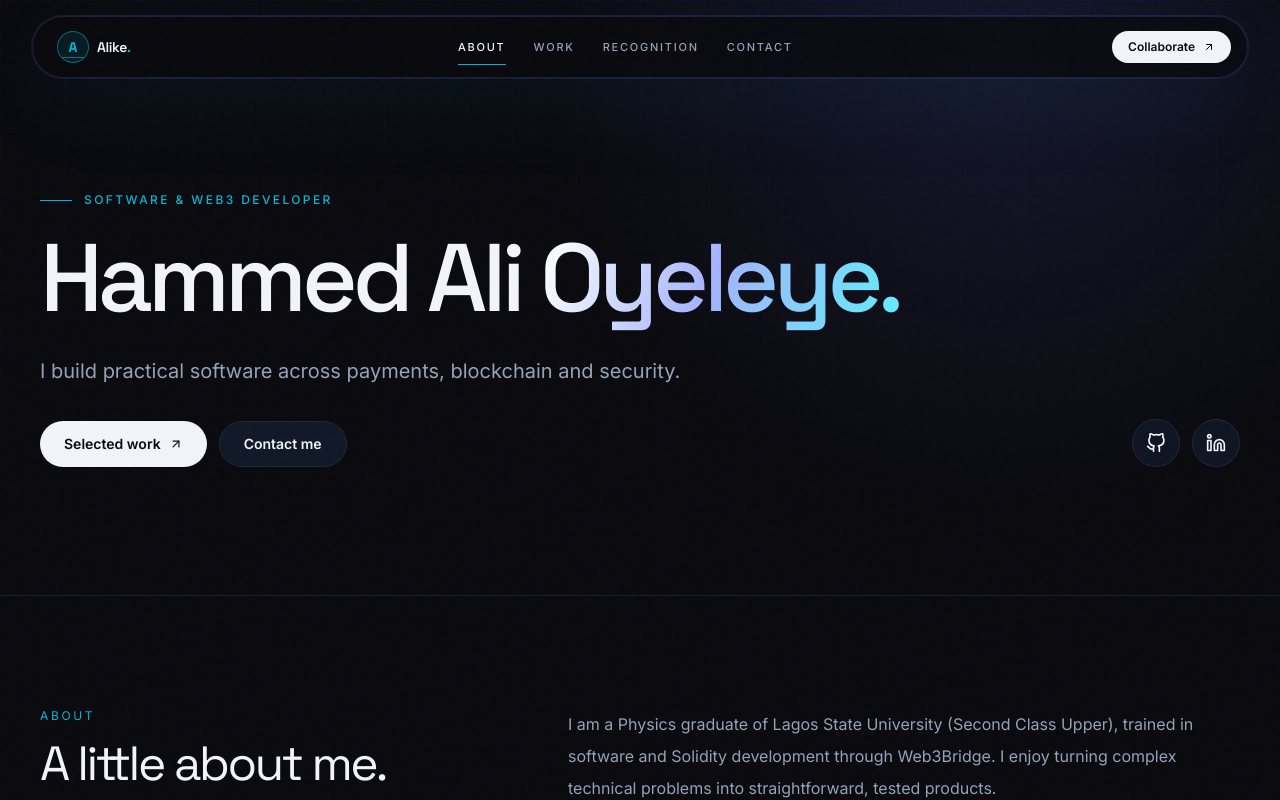
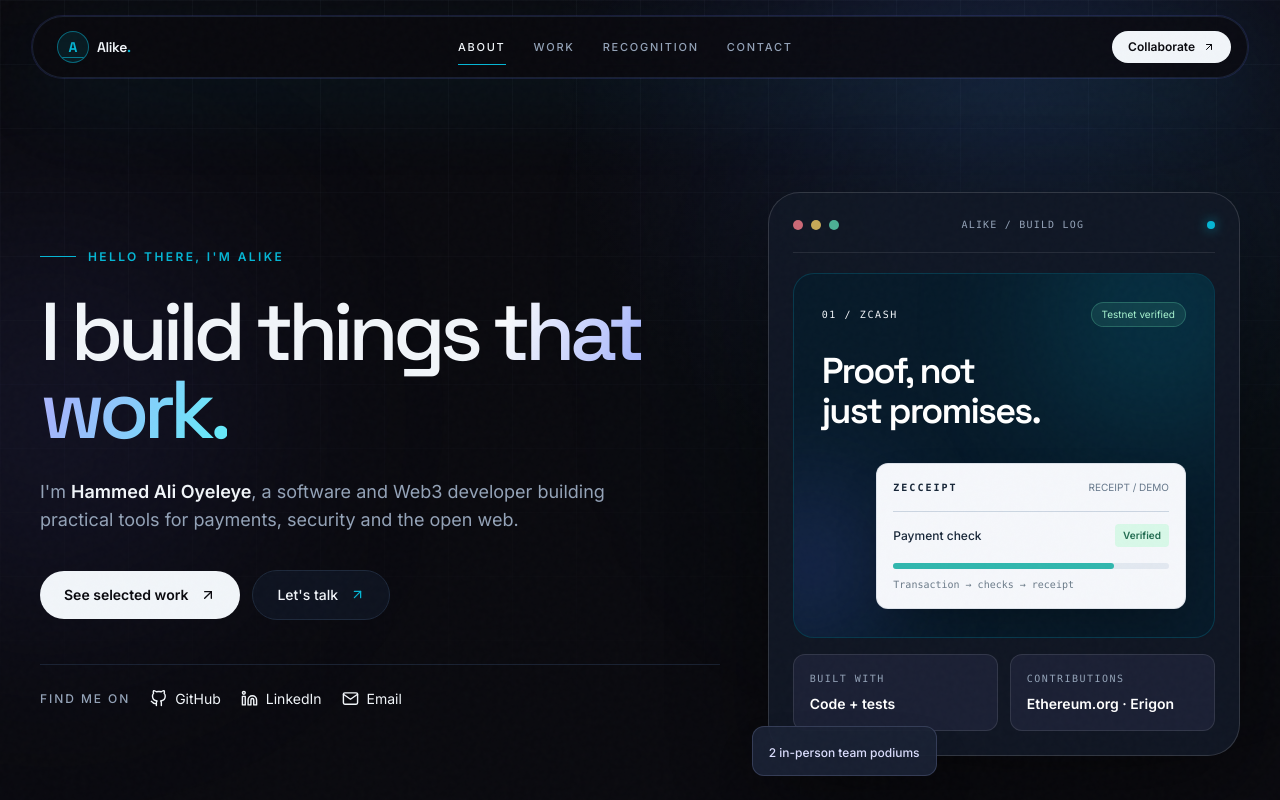
Before and after one commit to Alike001/alike-portfolio, a Next.js app: page / in a window 1280 px wide. Shown: the top 800 px of the page. Built offline with nearby package versions, Linux system fonts and the light colour scheme.

Commit message:
design: rebuild components/Hero.jsx with stronger visual hierarchy

```diff
--- a/components/Hero.jsx
+++ b/components/Hero.jsx
@@ -1,34 +1,108 @@
-import { FiArrowUpRight, FiGithub, FiLinkedin } from "react-icons/fi";
+"use client";
+
+import { motion } from "framer-motion";
+import { FiArrowDownRight, FiArrowUpRight, FiGithub, FiLinkedin, FiMail } from "react-icons/fi";
+
+const links = [
+  { name: "GitHub", href: "https://github.com/Alike001", icon: FiGithub },
+  { name: "LinkedIn", href: "https://www.linkedin.com/in/ali-hammed-9b5347255/", icon: FiLinkedin },
+  { name: "Email", href: "mailto:hammedoye10@gmail.com", icon: FiMail }
+];
+
+const reveal = {
+  hidden: { opacity: 0, y: 22 },
+  visible: { opacity: 1, y: 0 }
+};
 
 export default function Hero() {
   return (
-    <section id="top" className="relative overflow-hidden border-b border-line/70 pt-40 pb-24 sm:pt-48 sm:pb-32">
-      <div className="hero-grid pointer-events-none absolute inset-0 opacity-40" />
-      <div className="container-shell relative grid items-end gap-12 lg:grid-cols-[1.5fr_.5fr]">
-        <div className="max-w-4xl">
-          <p className="mb-6 flex items-center gap-3 text-xs font-medium uppercase tracking-[.2em] text-cyan">
-            <span className="h-px w-8 bg-cyan" />Software & Web3 developer
-          </p>
-          <h1 className="font-display text-[clamp(3.3rem,7.5vw,7rem)] font-medium leading-[.97] tracking-editorial text-cloud">
-            Hammed Ali <span className="text-gradient">Oyeleye.</span>
-          </h1>
-          <p className="mt-8 max-w-2xl text-base leading-8 text-muted sm:text-xl">
-            I build practical software across payments, blockchain and security.
-          </p>
-          <div className="mt-9 flex flex-wrap gap-3">
-            <a href="#projects" className="focus-ring inline-flex items-center gap-2 rounded-full bg-cloud px-6 py-3 text-sm font-semibold text-ink transition-transform hover:-translate-y-1">
-              Selected work <FiArrowUpRight />
+    <section id="top" className="hero-surface relative overflow-hidden border-b border-line/70 pt-36 sm:pt-44 lg:pt-48">
+      <div className="hero-grid pointer-events-none absolute inset-0 opacity-75" aria-hidden="true" />
+      <div className="pointer-events-none absolute -left-28 top-64 h-80 w-80 rounded-full bg-indigo/15 blur-[130px]" aria-hidden="true" />
+      <div className="pointer-events-none absolute right-0 top-10 h-[28rem] w-[28rem] rounded-full bg-cyan/10 blur-[140px]" aria-hidden="true" />
+
+      <div className="container-shell relative z-10 grid items-center gap-16 pb-20 lg:min-h-[650px] lg:grid-cols-[1.18fr_.82fr] lg:gap-12 lg:pb-28">
+        <motion.div initial="hidden" animate="visible" transition={{ staggerChildren: 0.1 }}>
+          <motion.p variants={reveal} transition={{ duration: .6 }} className="mb-7 inline-flex items-center gap-3 text-xs font-semibold uppercase tracking-[.2em] text-cyan">
+            <span className="h-px w-9 bg-cyan" /> Hello there, I&apos;m Alike
+          </motion.p>
+          <motion.h1 variants={reveal} transition={{ duration: .65 }} className="max-w-3xl font-display text-[clamp(3.55rem,6.4vw,6.7rem)] font-medium leading-[.96] tracking-[-.067em] text-cloud">
+            I build things <span className="text-gradient">that work.</span>
+          </motion.h1>
+          <motion.p variants={reveal} transition={{ duration: .65 }} className="mt-7 max-w-xl text-base leading-8 text-muted sm:text-lg">
+            I&apos;m <strong className="font-semibold text-cloud">Hammed Ali Oyeleye</strong>, a software and Web3 developer building practical tools for payments, security and the open web.
+          </motion.p>
+          <motion.div variants={reveal} transition={{ duration: .65 }} className="mt-9 flex flex-wrap items-center gap-3">
+            <a href="#projects" className="focus-ring inline-flex items-center gap-3 rounded-full bg-cloud px-6 py-3.5 text-sm font-semibold text-ink transition-transform duration-200 hover:-translate-y-1">
+              See selected work <FiArrowUpRight size={16} />
             </a>
-            <a href="#contact" className="focus-ring inline-flex items-center gap-2 rounded-full border border-line bg-card px-6 py-3 text-sm font-semibold text-cloud transition-colors hover:border-cyan/50">
-              Contact me
+            <a href="#contact" className="focus-ring inline-flex items-center gap-3 rounded-full border border-line bg-card/70 px-6 py-3.5 text-sm font-medium text-cloud transition-colors hover:border-cyan/50">
+              Let&apos;s talk <FiArrowUpRight size={15} className="text-cyan" />
             </a>
+          </motion.div>
+          <motion.div variants={reveal} transition={{ duration: .65 }} className="mt-11 flex flex-wrap items-center gap-5 border-t border-line/80 pt-6">
+            <span className="text-xs font-medium uppercase tracking-[.16em] text-muted">Find me on</span>
+            {links.map(({ name, href, icon: Icon }) => (
+              <a key={name} href={href} target={href.startsWith("mailto:") ? undefined : "_blank"} rel={href.startsWith("mailto:") ? undefined : "noreferrer"} aria-label={name}
+                className="focus-ring inline-flex items-center gap-2 text-sm text-cloud transition-colors hover:text-cyan">
+                <Icon size={17} /> {name}
+              </a>
+            ))}
+          </motion.div>
+        </motion.div>
+
+        <motion.div initial={{ opacity: 0, y: 20, rotate: -1 }} animate={{ opacity: 1, y: 0, rotate: 0 }} transition={{ duration: .9, delay: .2 }} className="relative mx-auto w-full max-w-[530px] lg:mr-0">
+          <div className="hero-display absolute -inset-4 rounded-[2.5rem] blur-3xl" aria-hidden="true" />
+          <div className="relative overflow-hidden rounded-[2rem] border border-white/[.14] bg-[#111825]/95 p-4 shadow-[0_28px_95px_rgba(0,0,0,.45)] sm:p-6">
+            <div className="flex items-center justify-between border-b border-white/[.09] pb-5">
+              <div className="flex items-center gap-2">
+                <span className="h-2.5 w-2.5 rounded-full bg-[#fa7e8b]/80" />
+                <span className="h-2.5 w-2.5 rounded-full bg-[#f6ce65]/80" />
+                <span className="h-2.5 w-2.5 rounded-full bg-[#5cd6b2]/80" />
+              </div>
+              <span className="font-mono text-[10px] tracking-[.12em] text-slate-400">ALIKE / BUILD LOG</span>
+              <span className="h-2 w-2 rounded-full bg-cyan shadow-[0_0_12px_rgba(6,182,212,.7)]" />
+            </div>
+
+            <div className="relative mt-5 overflow-hidden rounded-[1.3rem] border border-cyan/20 bg-[#071a29] p-5 sm:p-7">
+              <div className="absolute -right-16 -top-20 h-60 w-60 rounded-full bg-cyan/15 blur-3xl" aria-hidden="true"/>
+              <div className="absolute -left-14 bottom-0 h-36 w-36 rounded-full bg-indigo/25 blur-3xl" aria-hidden="true" />
+              <div className="relative">
+                <div className="flex items-center justify-between gap-2">
+                  <span className="font-mono text-[10px] uppercase tracking-[.16em] text-cyan-200">01 / Zcash</span>
+                  <span className="rounded-full border border-emerald-300/25 bg-emerald-300/10 px-2.5 py-1 text-[10px] text-emerald-200">Testnet verified</span>
+                </div>
+                <div className="mt-6 font-display text-3xl font-semibold tracking-[-.05em] text-white sm:text-4xl">Proof, not<br/>just promises.</div>
+                <div className="relative mt-8 ml-auto w-[85%] rounded-xl border border-slate-400/25 bg-[#f5f7fb] p-4 text-[#172638] shadow-2xl">
+                  <div className="flex items-center justify-between"><span className="font-mono text-[10px] font-bold tracking-[.2em]">ZECCEIPT</span><span className="text-[10px] text-[#66788b]">RECEIPT / DEMO</span></div>
+                  <div className="mt-4 border-t border-slate-300 pt-3">
+                    <div className="flex items-center justify-between"><span className="text-xs font-medium">Payment check</span><span className="rounded bg-[#d8f8e8] px-2 py-1 text-[10px] font-semibold text-[#236d52]">Verified</span></div>
+                    <div className="mt-4 h-1.5 w-full rounded bg-slate-200"><div className="h-full w-4/5 rounded bg-[#31b7ae]" /></div>
+                    <p className="mt-2 font-mono text-[10px] text-[#6b7b89]">Transaction → checks → receipt</p>
+                  </div>
+                </div>
+              </div>
+            </div>
+            <div className="mt-4 grid grid-cols-2 gap-3">
+              <div className="rounded-xl border border-white/10 bg-[#1b2034] p-4">
+                <p className="font-mono text-[10px] uppercase tracking-[.15em] text-slate-400">Built with</p>
+                <p className="mt-2 text-sm font-semibold text-white">Code + tests</p>
+              </div>
+              <div className="rounded-xl border border-white/10 bg-[#1b2034] p-4">
+                <p className="font-mono text-[10px] uppercase tracking-[.15em] text-slate-400">Contributions</p>
+                <p className="mt-2 text-sm font-semibold text-white">Ethereum.org · Erigon</p>
+              </div>
+            </div>
           </div>
-        </div>
-        <div className="flex gap-3 lg:justify-end">
-          <a href="https://github.com/Alike001" target="_blank" rel="noreferrer" aria-label="GitHub" className="focus-ring grid h-12 w-12 place-items-center rounded-full border border-line bg-card/80 text-cloud transition-colors hover:border-cyan/50 hover:text-cyan"><FiGithub size={20} /></a>
-          <a href="https://www.linkedin.com/in/ali-hammed-9b5347255/" target="_blank" rel="noreferrer" aria-label="LinkedIn" className="focus-ring grid h-12 w-12 place-items-center rounded-full border border-line bg-card/80 text-cloud transition-colors hover:border-cyan/50 hover:text-cyan"><FiLinkedin size={20} /></a>
-        </div>
+          <div className="absolute -bottom-5 -left-4 hidden rounded-xl border border-[#68739b]/35 bg-[#1a2134]/95 px-4 py-3 shadow-2xl sm:block">
+            <span className="text-xs font-medium text-[#dcdefe]">2 in-person team podiums</span>
+          </div>
+        </motion.div>
       </div>
+
+      <a href="#about" className="focus-ring absolute bottom-6 left-1/2 hidden -translate-x-1/2 items-center gap-2 text-[11px] font-medium uppercase tracking-[.19em] text-muted transition-colors hover:text-cyan lg:inline-flex">
+        Explore below <FiArrowDownRight />
+      </a>
     </section>
   );
 }
```
